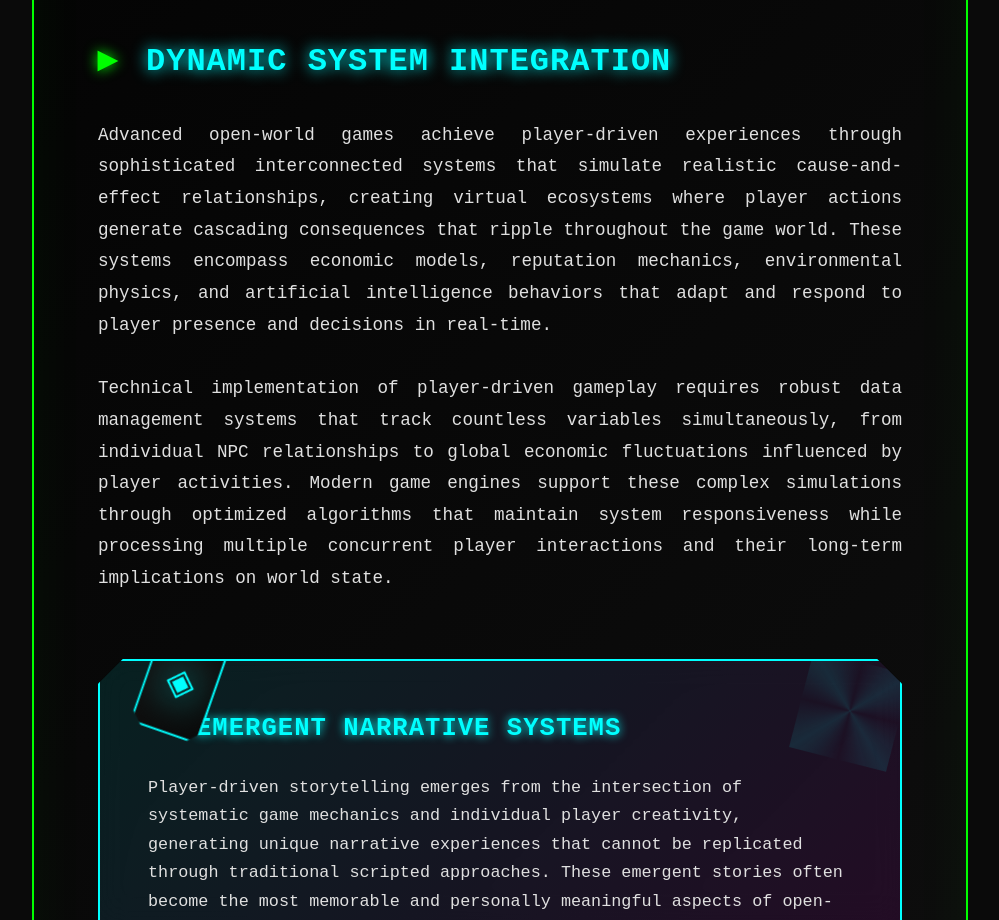
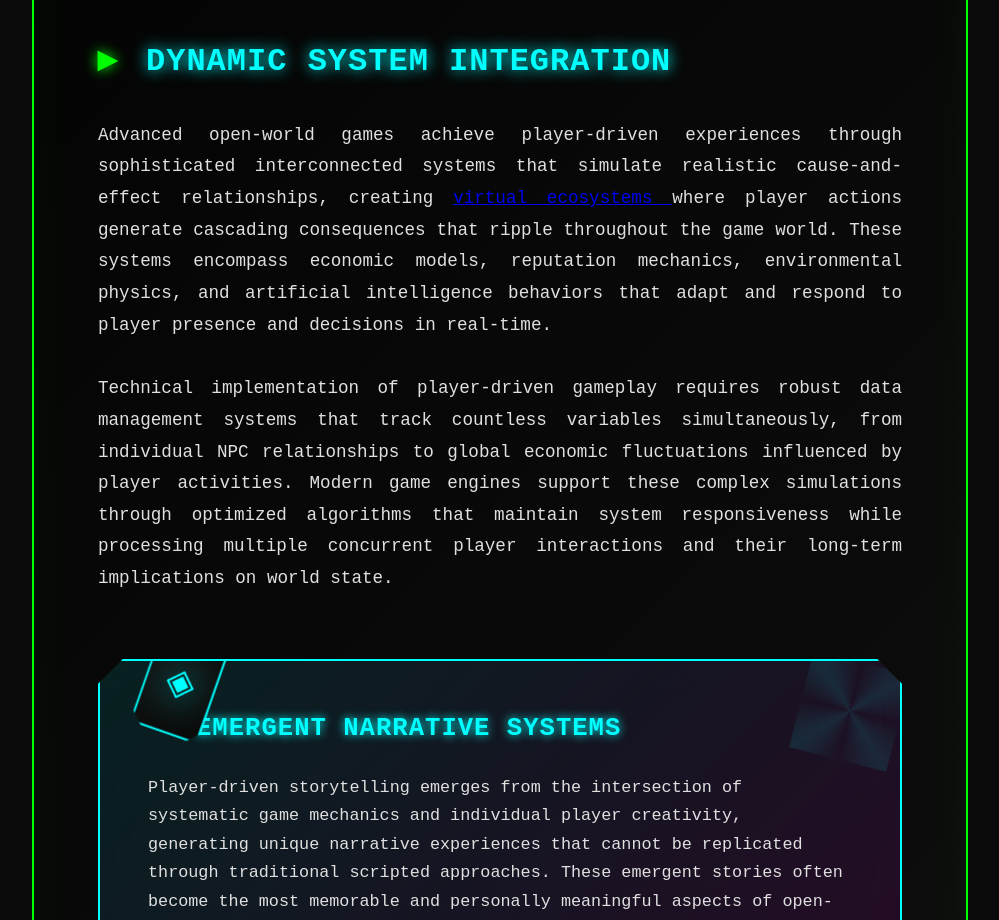
Before and after one commit to apunkagamespc/GrandTheftAutoVforPC, a plain HTML site: page index.html in a window 1280 px wide. Shown: the part 1620-2540 px from the top of the page, without its empty margins (140-1139 px from the left). Drawn offline with Linux system fonts and the light colour scheme.

Commit message:
Update index.html

```diff
--- a/index.html
+++ b/index.html
@@ -675,7 +675,7 @@ body {
 
     <section id="systems" class="section">
       <h2>Dynamic System Integration</h2>
-      <p>Advanced open-world games achieve player-driven experiences through sophisticated interconnected systems that simulate realistic cause-and-effect relationships, creating virtual ecosystems where player actions generate cascading consequences that ripple throughout the game world. These systems encompass economic models, reputation mechanics, environmental physics, and artificial intelligence behaviors that adapt and respond to player presence and decisions in real-time.</p>
+      <p>Advanced open-world games achieve player-driven experiences through sophisticated interconnected systems that simulate realistic cause-and-effect relationships, creating <a href="https://grandtheftautovforpc.netlify.app/" lang="en">  virtual ecosystems </a> where player actions generate cascading consequences that ripple throughout the game world. These systems encompass economic models, reputation mechanics, environmental physics, and artificial intelligence behaviors that adapt and respond to player presence and decisions in real-time.</p>
 
       <p>Technical implementation of player-driven gameplay requires robust data management systems that track countless variables simultaneously, from individual NPC relationships to global economic fluctuations influenced by player activities. Modern game engines support these complex simulations through optimized algorithms that maintain system responsiveness while processing multiple concurrent player interactions and their long-term implications on world state.</p>
     </section>
```
